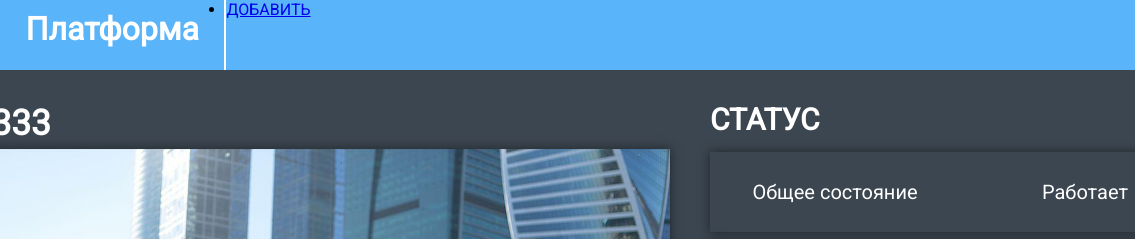
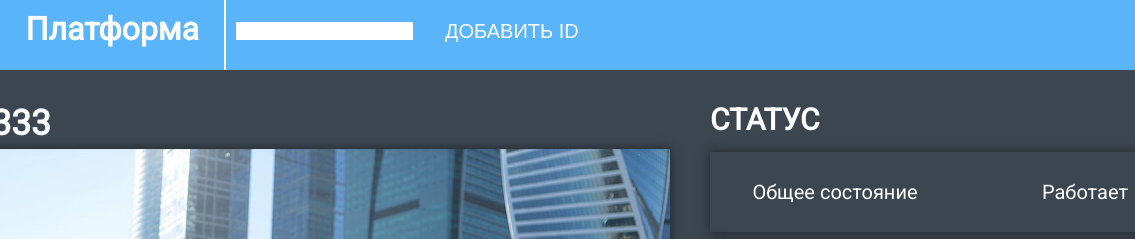
Before and after one commit to CLUQIE/hackaton, a plain HTML site: page hackathon_2/profil.html in a window 1280 px wide. Shown: the top 239 px of the page, 0-1135 px from the left. Drawn offline with Linux system fonts and the light colour scheme.

Commit message:
full fersion

```diff
--- a/hackathon_2/profil.html
+++ b/hackathon_2/profil.html
@@ -12,13 +12,16 @@
           <h1>Платформа</h1>
         </div>
         <nav class="menu">
-          <ul>
-            <li><span><a href="registration.html">ДОБАВИТЬ</a></span></li>
-          </ul>
+          <div class="formAdd">
+            <input type="text" name="" value="">
+          </div>
+          <form class="" action="index.html" method="post">
+            <button class="addThings"  type="button" name="button">ДОБАВИТЬ ID</button>
+          </form>
         </nav>
         <div class="profil">
           <img src="images/profil.jpg" alt="profil">
-          <a href="#"><h3>MIRON</h3></a>
+          <a href="index.html"><h3>MIRON</h3></a>
         </div>
       </header>
       <main>
--- a/hackathon_2/styles/style.css
+++ b/hackathon_2/styles/style.css
@@ -22,20 +22,34 @@ header{
 }
 nav{
   border-left: 2px solid white;
+  width: 100%;
+  height: 100%;
 }
 .addThings{
-  margin-top: 20%;
-  margin-left: 10%;
+  margin-left: 3%;
+  margin-top: 20px;
   outline: 0;
   border: 0;
   background: transparent;
   color: white;
   font-size: 20px;
   transition: 0.2s;
+  float: left;
 }
 .addThings:hover{
   color: silver;
   transition: 0.2s;
+}
+.formAdd{
+
+}
+.formAdd input{
+  border: 0;
+  outline: 0;
+  height: 18px;
+  float: left;
+  margin-top: 22px;
+  margin-left: 10px;
 }
 .profil img{
   width: 50px;
```
Also changed, not shown: hackathon_2/index.html (+6 -3 lines), hackathon_2/things.html (+6 -1 lines).
